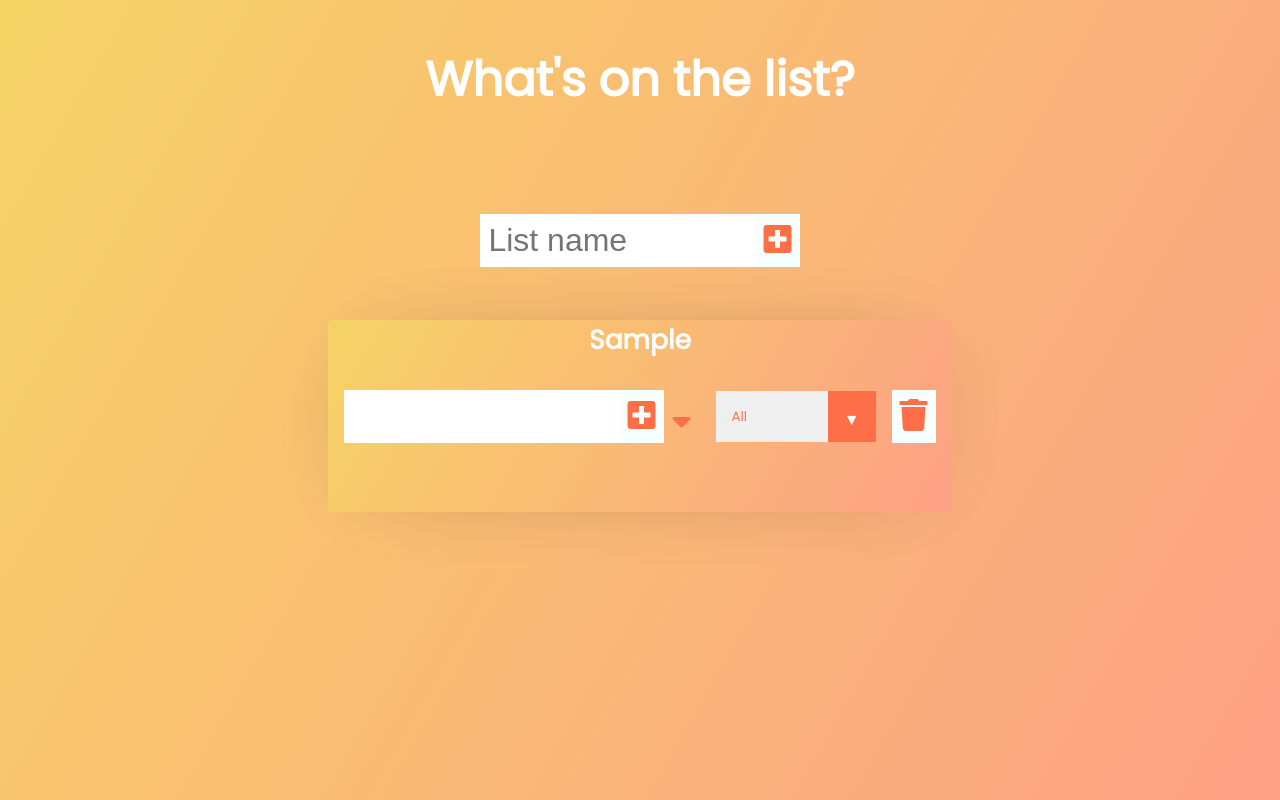
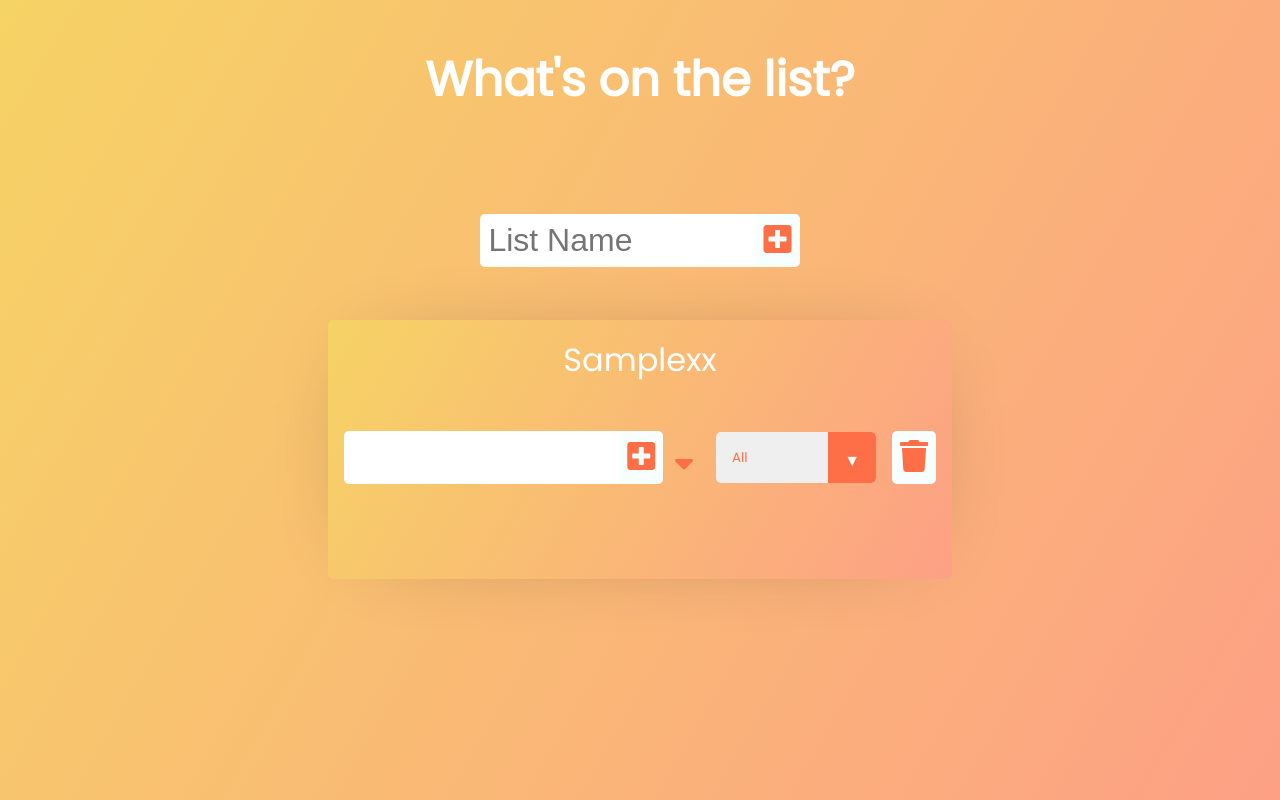
Before and after one commit to a-fatsum/todo-list, a React (Create React App) app: page / in a window 1280 px wide. Both pictures are taken after typing "Sample" into the empty fields and a click on the button 777 px from the left and 240 px from the top of the page. Built offline with nearby package versions, Linux system fonts and the light colour scheme.

Commit message:
added border radius to all boxes

```diff
--- a/src/App.css
+++ b/src/App.css
@@ -31,36 +31,25 @@ form {
 }
 
 form input,
-form button,
-.open-collaps-button {
+form button {
   padding: 0.5rem;
   font-size: 2rem;
   border: none;
   background: white;
 }
 
-form button,
-.open-collaps-button {
+form button {
   color: #ff6f47;
   background: #f7fffe;
   cursor: pointer;
   transition: all 0.3s ease;
 }
 
-form button:hover {
+form button:hover,
+.fa-sort-down:hover,
+.fa-sort-up:hover {
   background: #ff6f47;
   color: white;
-}
-
-.todo-container {
-  display: flex;
-  justify-content: center;
-  align-items: center;
-  /*  */
-  /* background-color: tomato; */
-  width: fit-content;
-  margin: auto;
-  /*  */
 }
 
 .todo-list-items {
@@ -70,8 +59,10 @@ form button:hover {
   /* background-color: olive; */
   display: flex;
   flex-direction: column;
+  position: relative;
+  /* bottom: 6rem; */
   /* gap: 3rem; */
-  margin: auto;
+  /* margin: auto; */
   min-width: 34.5rem;
   /* transition: ease-in-out 0.5s; */
 
@@ -87,6 +78,7 @@ form button:hover {
   justify-content: space-between;
   align-items: center;
   transition: all 1s ease;
+  border-radius: 5px;
 }
 
 .filter-todo {
@@ -111,6 +103,11 @@ form button:hover {
   background: rgb(81, 156, 121);
 }
 
+.trash-btn {
+  border-top-right-radius: 5px;
+  border-bottom-right-radius: 5px;
+}
+
 .todo-item {
   padding: 0rem 0.5rem;
 }
@@ -128,6 +125,7 @@ form button:hover {
 .completed {
   text-decoration: line-through;
   opacity: 0.5;
+  color: rgb(30, 100, 30);
 }
 
 /*CUSTOM SELECTOR */
@@ -147,6 +145,7 @@ select {
   margin: 1rem;
   position: relative;
   overflow: hidden;
+  border-radius: 5px;
 }
 
 select {
@@ -154,8 +153,6 @@ select {
   font-family: "Poppins", sans-serif;
   cursor: pointer;
   width: 10rem;
-  /*  */
-  /* width: auto; */
 }
 
 /* Arrow */
@@ -177,7 +174,8 @@ select {
 } */
 
 /* ****************************************************************************************** */
-.x {
+
+.todos-list-container {
   background-image: linear-gradient(120deg, #f6d365 0%, #fda085 100%);
   /*  */
   box-shadow: 0px 0px 94px -52px rgba(0, 0, 0, 0.46);
@@ -186,67 +184,91 @@ select {
   /*  */
   display: flex;
   flex-direction: column;
+  gap: 4rem;
+  /* width: fit-content; */
+  padding: 1rem;
+  border-radius: 5px;
+  margin: auto;
+
+  /* min-height: fit-content; */
+  /*  */
+  /* background-color: tomato; */
+}
+
+.todos-list-form {
+  /* background-color: purple; */
+  position: relative;
+  display: flex;
+  flex-direction: column;
+  justify-content: center;
   width: fit-content;
-  padding: 1rem;
+  min-height: fit-content;
+  gap: 2rem;
+}
+.todos-list-form-inputs {
+  display: inline-flex;
+  /* background-color: blue; */
+  /* margin: auto; */
+}
+
+.todos-list-form-inputs input,
+.todos-list-form-inputs button {
+  height: fit-content;
+  margin: auto;
+}
+
+.add-todo-button {
+  border-top-right-radius: 5px;
+  border-bottom-right-radius: 5px;
+}
+
+.todo-list-trash-btn {
   border-radius: 5px;
 }
 
-.z {
-  display: flex;
-  flex-direction: column;
-  align-items: center;
-}
 .list-heading {
+  /* background-color: yellow; */
   font-size: 2rem;
   display: inline-flex;
-  gap: 2rem;
-  /* background-color: olive; */
   min-height: fit-content;
-  /* height: 9rem; */
-  position: absolute;
-  /* left: 40%; */
-  margin: auto;
 }
 
-.list-heading h5,
-.list-heading button {
-  /* background-color: tomato; */
-  display: flex;
-  flex-direction: column;
-  justify-content: center;
+.list-heading h5 {
+  font-weight: lighter;
+  font-size: 2rem;
 }
-
 /* ************** */
-.y {
+.todo-list {
   /* background-color: yellowgreen; */
   display: flex;
   flex-direction: column;
   gap: 2rem;
   align-items: center;
   justify-content: center;
-  /* padding-left: 50%; */
 }
 /* ************* */
 
 .todo-input {
   max-width: 17.2rem;
   font-size: 2rem;
+  border-top-left-radius: 5px;
+  border-bottom-left-radius: 5px;
 }
 
 .fa-sort-down,
 .fa-sort-up {
   color: #ff6f47;
   font-size: 2rem;
-}
-
-.open-collaps-button {
-  background: none;
-  outline: none;
-  border: none;
   cursor: pointer;
-  /* width: 4rem; */
-  /* height: 4rem; */
-  z-index: 1;
+  display: flex;
+  flex-direction: column;
+  justify-content: space-around;
+  width: 2rem;
+  height: 3.3rem;
+  margin: auto;
+  text-align: center;
+  margin-left: 0.3rem;
+  border-radius: 5px;
 }
 
 .hide {
--- a/src/components/form.js
+++ b/src/components/form.js
@@ -42,7 +42,7 @@ function Form({
     <div>
       <form>
         <input
-          placeholder="List name"
+          placeholder="List Name"
           value={inputText}
           onChange={inputTextHandler}
           type="text"
@@ -50,7 +50,7 @@ function Form({
         />
         <button
           onClick={submitTodoHandler}
-          className="todo-button"
+          className="add-todo-button"
           type="submit"
         >
           <i className="fas fa-plus-square"></i>
--- a/src/components/lists.js
+++ b/src/components/lists.js
@@ -28,7 +28,6 @@ function Lists({
   // Second hook [filteredTodos, SetFilteredTodos] is to store the filtered items based on their status being "complete" or "uncomplete"
   const [filteredTodos, setFilteredTodos] = useState([]);
   // ====================================================================
-  //
   // Set local storage items
   useEffect(() => {
     localStorage.setItem("TODO-ITEMS", JSON.stringify(todos));
@@ -39,9 +38,7 @@ function Lists({
   // comment out [selected, setSelected] if you want to acctivate accordion
   const [selected, setSelected] = useState(null);
   // ====================================================================
-  // ====================================================================
   // useEffect
-
   // useEffect to run the function filterHandler() everytime we modify the status or make a todo entery
   useEffect(() => {
     filterHandler();
@@ -92,7 +89,6 @@ function Lists({
       setTodosList(todosList.filter((el) => el.id !== listOfTodos.id));
     }
   };
-
   // Functions and events
   // toggleExpand function to open and close each todo-list
   //
@@ -113,11 +109,15 @@ function Lists({
     }
   };
   //
-
   // ==================================================================
   return (
-    <div className="todo-container x">
-      <form>
+    <div className="todos-list-container">
+      <form className="todos-list-form">
+        <div className="list-heading">
+          <h5>{listOfTodos.text}</h5>
+          <div>xx</div>
+        </div>
+        <div className="todos-list-form-inputs">
           <input
             value={todosInputText}
             // onChange={inputTextHandler}
@@ -130,39 +130,36 @@ function Lists({
           />
           <button
             onClick={submitTodoHandler}
-          className="todo-button"
+            className="add-todo-button"
             type="submit"
           >
             <i className="fas fa-plus-square"></i>
           </button>
-        {/* ========================================================= */}
-
-        <button
+          <i
             onClick={(e) => {
               e.preventDefault();
               toggle(index);
             }}
-          className="open-collaps-button"
-        >
-          <i
             className={selected === index ? "fa fa-sort-up" : "fa fa-sort-down"}
           ></i>
-        </button>
-        {/* <i className="fa fa-sort-down"></i> */}
-
           {/* ========================================================== */}
           <div className="select">
             {/* call statusHandler() function on change */}
-          <select onChange={statusHandler} name="todos" className="filter-todo">
+            <select
+              onChange={statusHandler}
+              name="todos"
+              className="filter-todo"
+            >
               <option value="all">All</option>
               <option value="completed">Completed</option>
               <option value="uncompleted">Uncompleted</option>
             </select>
           </div>
-        <button onClick={deleteHandler}>
+          <button className="todo-list-trash-btn" onClick={deleteHandler}>
             {" "}
             <i className="fas fa-trash"></i>
           </button>
+        </div>
       </form>
       {/* ============================================================ */}
       <div>
--- a/src/components/todoLists.js
+++ b/src/components/todoLists.js
@@ -14,15 +14,9 @@ function TodoLists({ todosList, setTodosList }) {
 
   return (
     <div className="todo-container">
-      <ul className=" y">
+      <ul className="todo-list">
         {/* Pass in the index to use for opena and collapse the todo items  */}
         {todosList.map((listOfTodos, index) => (
-          // // // key property below is temporary ->->->-> ?????????????????? change later to a proper key property
-          <div className="z" key={listOfTodos.id}>
-            <div className="list-heading">
-              <h5>{listOfTodos.text}</h5>
-            </div>
-            {/* Rendering todo-lists */}
           <Lists
             // selected={selected}
             key={listOfTodos.id}
@@ -32,7 +26,6 @@ function TodoLists({ todosList, setTodosList }) {
             index={index}
             // setSelected={setSelected}
           ></Lists>
-          </div>
         ))}
       </ul>
     </div>
```
Lines whose indentation alone changed are shown as unchanged.
